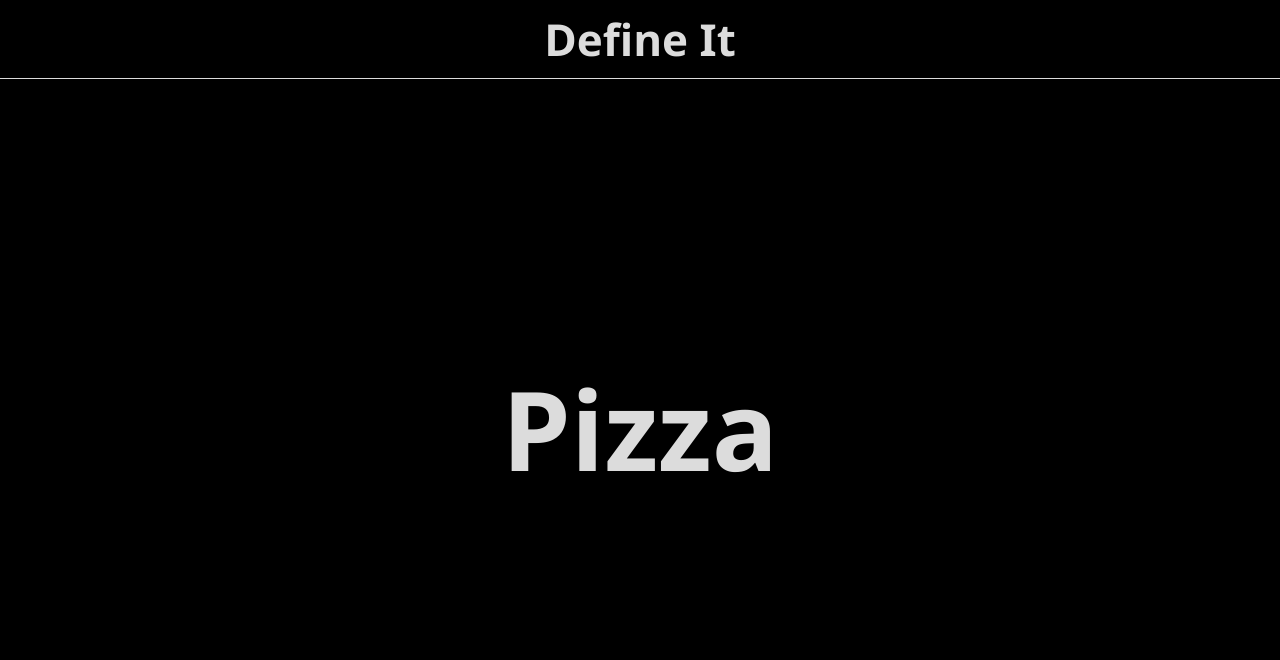
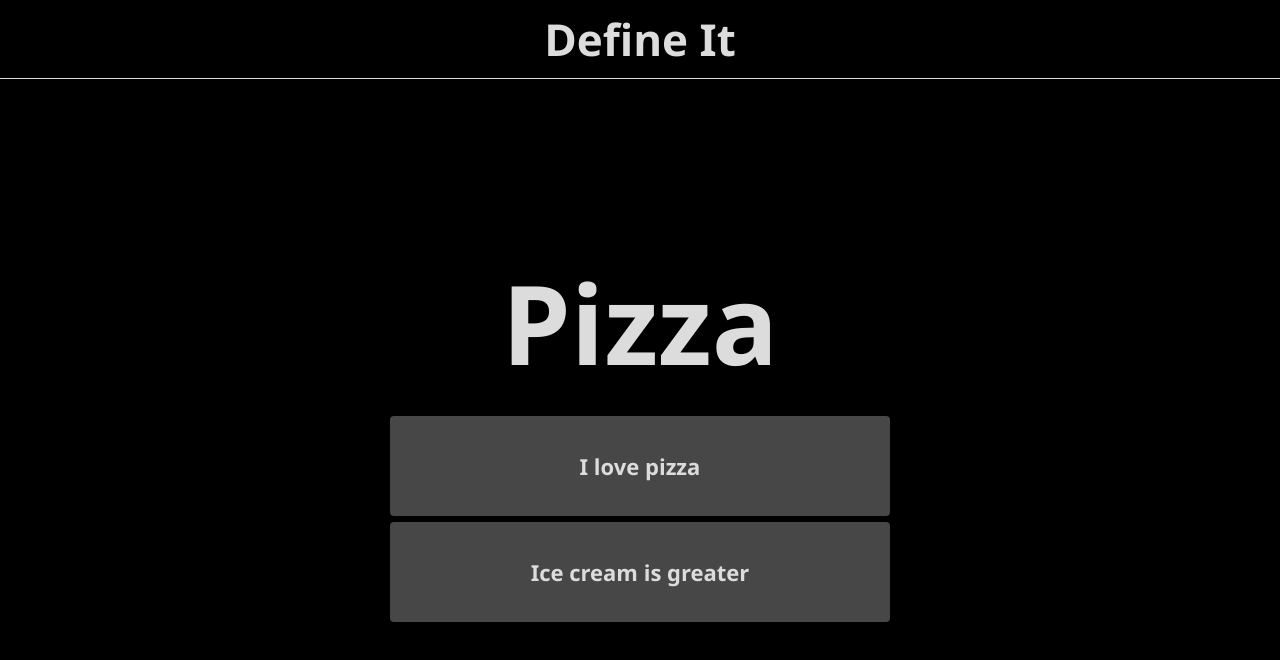
Before and after one commit to lovetodevelop/DefineIt, a plain HTML site: page index.html in a window 1280 px wide. Drawn offline with Linux system fonts and the light colour scheme; files that its build step writes are made by us from their sources.

Commit message:
Restructure

```diff
--- a/index.html
+++ b/index.html
@@ -6,9 +6,9 @@
     <meta name="viewport" content="width=device-width, initial-scale=1.0">
     <title>Define It</title>
 
-    <script src="js/main.js"></script>
+    <script src="main.js"></script>
 
-    <link rel="stylesheet" href="css/styles.css" />
+    <link rel="stylesheet" href="styles.css" />
 </head>
 <body>
     <div id="container">
```
